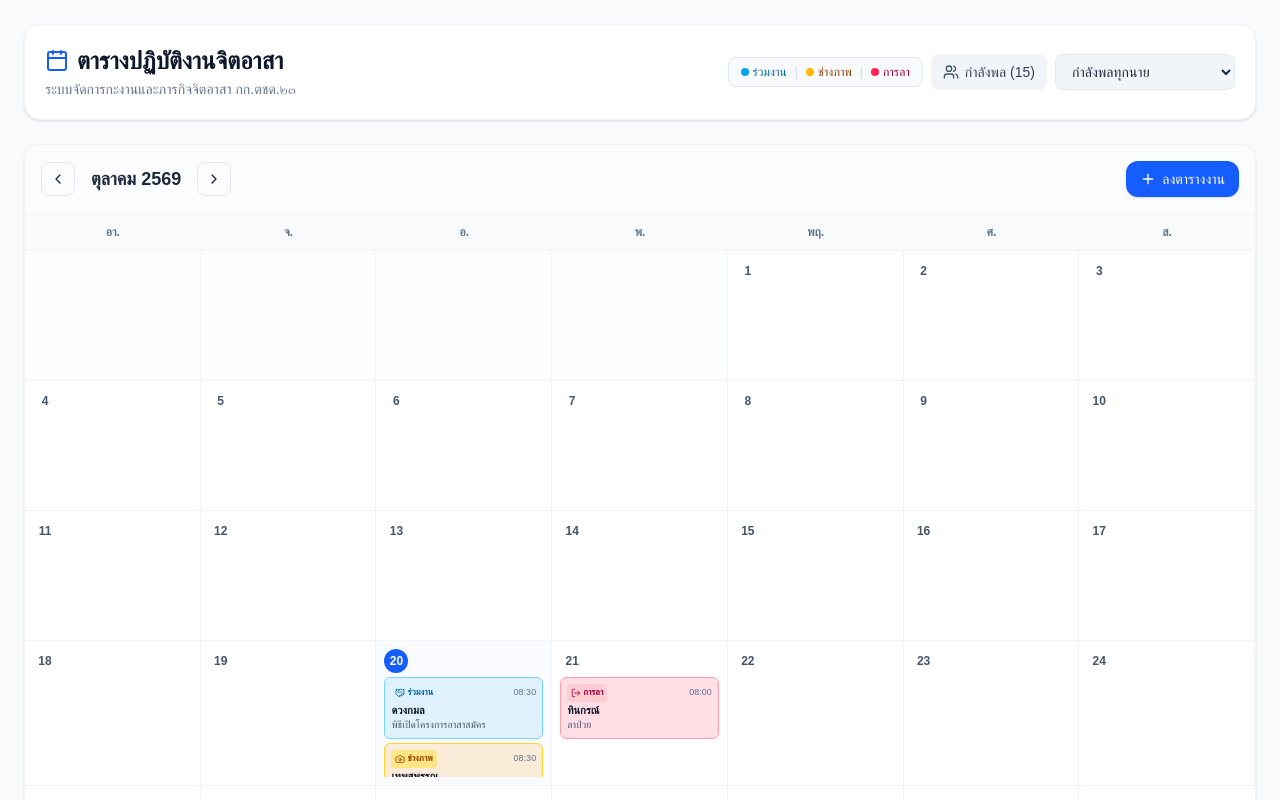
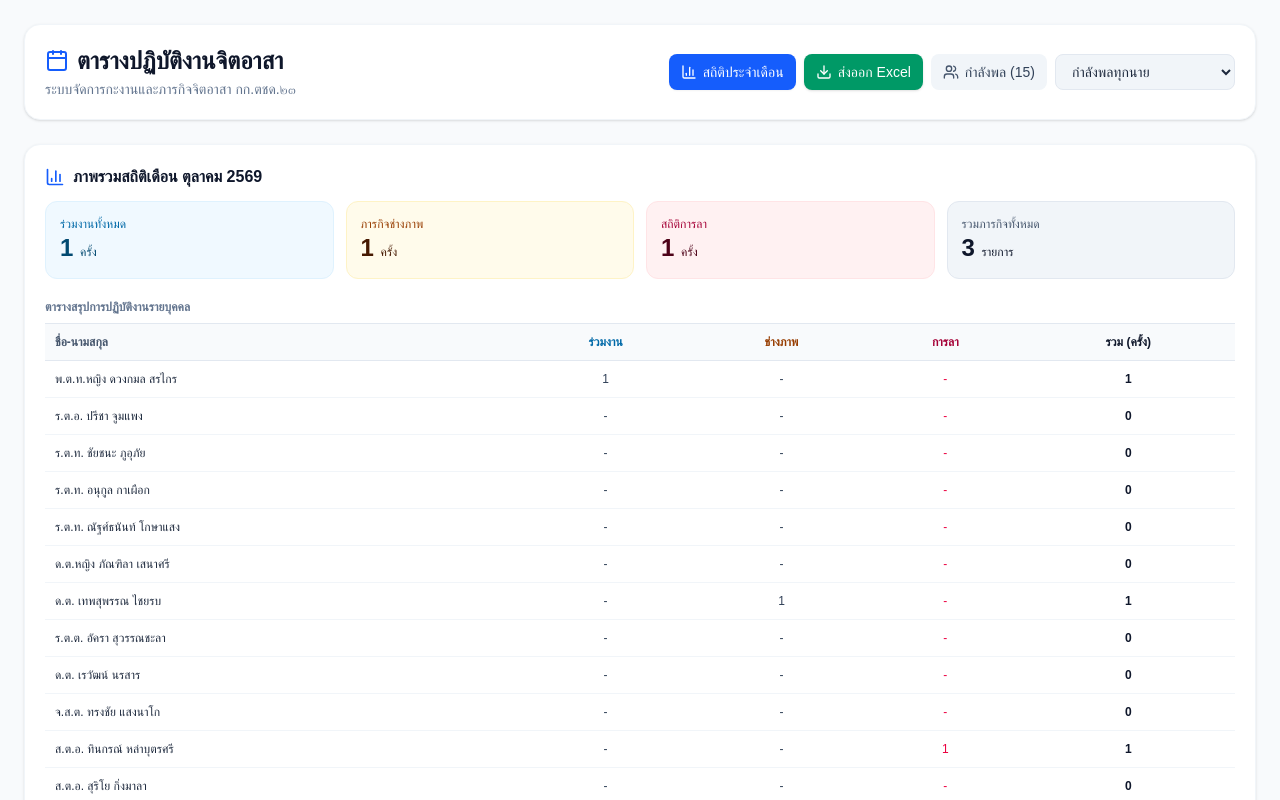
Before and after one commit to jahjah-11/team-calendar, a Next.js app: page / in a window 1280 px wide. Shown: the top 800 px of the page. Built offline with nearby package versions, Linux system fonts and the light colour scheme.

Commit message:
อัปเดตหน้าสรุปสถิติประจำเดือนแบบสมบูรณ์

```diff
--- a/src/app/page.tsx
+++ b/src/app/page.tsx
@@ -1,9 +1,33 @@
 "use client";
 
 import React, { useState } from "react";
-import { ChevronLeft, ChevronRight, Plus, User, Calendar as CalendarIcon, Users, Trash2, X, Camera, Handshake, LogOut } from "lucide-react";
+import {
+  ChevronLeft,
+  ChevronRight,
+  Plus,
+  Calendar as CalendarIcon,
+  Users,
+  Trash2,
+  X,
+  Camera,
+  Handshake,
+  LogOut,
+  Info,
+  Download,
+  BarChart3,
+} from "lucide-react";
 
-// รายชื่อกำลังพล (15 นาย)
+interface ShiftItem {
+  id: string;
+  memberId: string;
+  memberName: string;
+  date: string;
+  startTime: string;
+  endTime: string;
+  title: string;
+  type: "attend" | "photo" | "general" | "leave";
+}
+
 const INITIAL_MEMBERS = [
   { id: "1", name: "พ.ต.ท.หญิง ดวงกมล สรไกร" },
   { id: "2", name: "ร.ต.อ. ปรีชา จูมแพง" },
@@ -22,7 +46,7 @@ const INITIAL_MEMBERS = [
   { id: "15", name: "ส.ต.ต. บุญตะวัน เรืองธรรม" },
 ];
 
-const INITIAL_SHIFTS = [
+const INITIAL_SHIFTS: ShiftItem[] = [
   {
     id: "101",
     memberId: "1",
@@ -31,7 +55,7 @@ const INITIAL_SHIFTS = [
     startTime: "08:30",
     endTime: "12:00",
     title: "พิธีเปิดโครงการอาสาสมัคร",
-    type: "attend"
+    type: "attend",
   },
   {
     id: "102",
@@ -41,7 +65,7 @@ const INITIAL_SHIFTS = [
     startTime: "08:30",
     endTime: "16:30",
     title: "ถ่ายภาพกิจกรรมพิธีเปิด",
-    type: "photo"
+    type: "photo",
   },
   {
     id: "103",
@@ -51,23 +75,25 @@ const INITIAL_SHIFTS = [
     startTime: "08:00",
     endTime: "16:00",
     title: "ลาป่วย",
-    type: "leave"
+    type: "leave",
   },
 ];
 
 export default function TeamCalendarPage() {
   const [members, setMembers] = useState(INITIAL_MEMBERS);
   const [selectedMember, setSelectedMember] = useState<string>("all");
-  const [shifts, setShifts] = useState(INITIAL_SHIFTS);
+  const [shifts, setShifts] = useState<ShiftItem[]>(INITIAL_SHIFTS);
 
-  // กำหนดค่าเดือนปัจจุบัน
   const [currentYear, setCurrentYear] = useState(2026);
-  const [currentMonth, setCurrentMonth] = useState(9); // 9 คือ ตุลาคม
+  const [currentMonth, setCurrentMonth] = useState(9); // 0-indexed (9 = ตุลาคม)
 
-  // State สำหรับ Modal
+  // Modals & UI States
   const [isMemberModalOpen, setIsMemberModalOpen] = useState(false);
   const [newMemberName, setNewMemberName] = useState("");
   const [isShiftModalOpen, setIsShiftModalOpen] = useState(false);
+  const [activeShiftDetail, setActiveShiftDetail] = useState<ShiftItem | null>(null);
+  const [showStats, setShowStats] = useState(true); // เปิดแสดงสถิติไว้เป็นค่าเริ่มต้น
+
   const [shiftMemberId, setShiftMemberId] = useState(members[0]?.id || "1");
   const [shiftDate, setShiftDate] = useState("2026-10-20");
   const [shiftStartTime, setShiftStartTime] = useState("08:30");
@@ -75,20 +101,14 @@ export default function TeamCalendarPage() {
   const [shiftTitle, setShiftTitle] = useState("");
   const [shiftType, setShiftType] = useState<"attend" | "photo" | "general" | "leave">("attend");
 
-  // ฟังก์ชันคำนวณวันในเดือนแบบเต็มเดือน
   const getDaysInMonth = (year: number, month: number) => {
     const date = new Date(year, month, 1);
     const days = [];
     const firstDayIndex = date.getDay();
     const totalDays = new Date(year, month + 1, 0).getDate();
 
-    for (let i = 0; i < firstDayIndex; i++) {
-      days.push(null);
-    }
-
-    for (let i = 1; i <= totalDays; i++) {
-      days.push(i);
-    }
+    for (let i = 0; i < firstDayIndex; i++) days.push(null);
+    for (let i = 1; i <= totalDays; i++) days.push(i);
 
     return days;
   };
@@ -136,9 +156,7 @@ export default function TeamCalendarPage() {
     const member = members.find((m) => m.id === shiftMemberId);
     if (!member) return;
 
-    setShifts([
-      ...shifts,
-      {
+    const newShift: ShiftItem = {
       id: Date.now().toString(),
       memberId: member.id,
       memberName: member.name,
@@ -147,25 +165,83 @@ export default function TeamCalendarPage() {
       endTime: shiftEndTime,
       title: shiftTitle.trim(),
       type: shiftType,
-      },
-    ]);
+    };
+
+    setShifts([...shifts, newShift]);
     setShiftTitle("");
     setIsShiftModalOpen(false);
   };
 
   const handleDeleteShift = (shiftId: string) => {
     setShifts(shifts.filter((s) => s.id !== shiftId));
+    setActiveShiftDetail(null);
   };
 
-  // ฟังก์ชันดึงเฉพาะ "ชื่อ" ตัดยศ คำนำหน้า และนามสกุลออก
+  const handleExportCSV = () => {
+    if (shifts.length === 0) {
+      alert("ไม่มีข้อมูลตารางงานสำหรับส่งออก");
+      return;
+    }
+
+    let csvContent = "\uFEFFID,ชื่อ-นามสกุล,วันที่,เวลาเริ่ม,เวลาสิ้นสุด,ประเภทภารกิจ,รายละเอียด\n";
+
+    shifts.forEach((s) => {
+      const typeLabel =
+        s.type === "attend" ? "ร่วมงาน" : s.type === "photo" ? "ช่างภาพ" : s.type === "leave" ? "การลา" : "ทั่วไป";
+      const row = [
+        s.id,
+        `"${s.memberName}"`,
+        s.date,
+        s.startTime,
+        s.endTime,
+        typeLabel,
+        `"${s.title}"`,
+      ].join(",");
+      csvContent += row + "\n";
+    });
+
+    const blob = new Blob([csvContent], { type: "text/csv;charset=utf-8;" });
+    const url = URL.createObjectURL(blob);
+    const link = document.createElement("a");
+    link.setAttribute("href", url);
+    link.setAttribute("download", `volunteer-schedule-${currentYear}-${currentMonth + 1}.csv`);
+    document.body.appendChild(link);
+    link.click();
+    document.body.removeChild(link);
+  };
+
   const getFirstNameOnly = (fullName: string) => {
     if (!fullName) return "";
-    // ตัดยศและคำนำหน้าออก
-    const nameWithoutRank = fullName.replace(/^(พ\.ต\.ท\.หญิง|พ\.ต\.ท\.|ร\.ต\.อ\.|ร\.ต\.ท\.|ร\.ต\.ต\.|ด\.ต\.หญิง|ด\.ต\.|จ\.ส\.ต\.|ส\.ต\.อ\.|ส\.ต\.ท\.|ส\.ต\.ต\.|นาย|นาง|นางสาว)\s*/, "").trim();
-    // แยกตามช่องว่าง แล้วดึงเฉพาะชื่อแรก
+    const nameWithoutRank = fullName
+      .replace(
+        /^(พ\.ต\.ท\.หญิง|พ\.ต\.ท\.|ร\.ต\.อ\.|ร\.ต\.ท\.|ร\.ต\.ต\.|ด\.ต\.หญิง|ด\.ต\.|จ\.ส\.ต\.|ส\.ต\.อ\.|ส\.ต\.ท\.|ส\.ต\.ต\.|นาย|นาง|นางสาว)\s*/,
+        ""
+      )
+      .trim();
     const parts = nameWithoutRank.split(/\s+/);
     return parts[0] || fullName;
   };
+
+  // คำนวณสถิติประจำเดือน
+  const currentMonthPrefix = `${currentYear}-${(currentMonth + 1).toString().padStart(2, "0")}`;
+  const monthShifts = shifts.filter((s) => s.date.startsWith(currentMonthPrefix));
+
+  const totalAttend = monthShifts.filter((s) => s.type === "attend").length;
+  const totalPhoto = monthShifts.filter((s) => s.type === "photo").length;
+  const totalLeave = monthShifts.filter((s) => s.type === "leave").length;
+  const totalAllShifts = monthShifts.length;
+
+  const memberStats = members.map((m) => {
+    const mShifts = monthShifts.filter((s) => s.memberId === m.id);
+    return {
+      id: m.id,
+      name: m.name,
+      attendCount: mShifts.filter((s) => s.type === "attend").length,
+      photoCount: mShifts.filter((s) => s.type === "photo").length,
+      leaveCount: mShifts.filter((s) => s.type === "leave").length,
+      totalCount: mShifts.length,
+    };
+  });
 
   const filteredShifts =
     selectedMember === "all" ? shifts : shifts.filter((s) => s.memberId === selectedMember);
@@ -173,11 +249,11 @@ export default function TeamCalendarPage() {
   const getTaskStyle = (type: string) => {
     switch (type) {
       case "attend":
-        return "bg-sky-500/10 border-sky-300 text-sky-900";
+        return "bg-sky-500/10 border-sky-300 text-sky-900 hover:bg-sky-500/20";
       case "photo":
-        return "bg-amber-500/15 border-amber-300 text-amber-950 font-medium";
+        return "bg-amber-500/15 border-amber-300 text-amber-950 font-medium hover:bg-amber-500/25";
       case "leave":
-        return "bg-rose-500/15 border-rose-300 text-rose-950 font-medium";
+        return "bg-rose-500/15 border-rose-300 text-rose-950 font-medium hover:bg-rose-500/25";
       default:
         return "bg-slate-100 border-slate-200 text-slate-800";
     }
@@ -186,11 +262,23 @@ export default function TeamCalendarPage() {
   const getTaskBadge = (type: string) => {
     switch (type) {
       case "attend":
-        return <span className="inline-flex items-center gap-0.5 text-[9px] font-bold text-sky-700 bg-sky-100 px-1 py-0.5 rounded"><Handshake className="w-2.5 h-2.5" /> ร่วมงาน</span>;
+        return (
+          <span className="inline-flex items-center gap-0.5 text-[9px] font-bold text-sky-700 bg-sky-100 px-1 py-0.5 rounded">
+            <Handshake className="w-2.5 h-2.5" /> ร่วมงาน
+          </span>
+        );
       case "photo":
-        return <span className="inline-flex items-center gap-0.5 text-[9px] font-bold text-amber-800 bg-amber-200 px-1 py-0.5 rounded"><Camera className="w-2.5 h-2.5" /> ช่างภาพ</span>;
+        return (
+          <span className="inline-flex items-center gap-0.5 text-[9px] font-bold text-amber-800 bg-amber-200 px-1 py-0.5 rounded">
+            <Camera className="w-2.5 h-2.5" /> ช่างภาพ
+          </span>
+        );
       case "leave":
-        return <span className="inline-flex items-center gap-0.5 text-[9px] font-bold text-rose-800 bg-rose-200 px-1 py-0.5 rounded"><LogOut className="w-2.5 h-2.5" /> การลา</span>;
+        return (
+          <span className="inline-flex items-center gap-0.5 text-[9px] font-bold text-rose-800 bg-rose-200 px-1 py-0.5 rounded">
+            <LogOut className="w-2.5 h-2.5" /> การลา
+          </span>
+        );
       default:
         return null;
     }
@@ -209,19 +297,25 @@ export default function TeamCalendarPage() {
         </div>
 
         <div className="flex items-center gap-2 flex-wrap">
-          <div className="flex items-center gap-2 bg-slate-50 px-3 py-1.5 rounded-lg border border-slate-200 text-xs">
-            <span className="flex items-center gap-1 font-medium text-sky-700">
-              <span className="w-2 h-2 rounded-full bg-sky-500 inline-block" /> ร่วมงาน
-            </span>
-            <span className="text-slate-300">|</span>
-            <span className="flex items-center gap-1 font-medium text-amber-800">
-              <span className="w-2 h-2 rounded-full bg-amber-400 inline-block" /> ช่างภาพ
-            </span>
-            <span className="text-slate-300">|</span>
-            <span className="flex items-center gap-1 font-medium text-rose-800">
-              <span className="w-2 h-2 rounded-full bg-rose-500 inline-block" /> การลา
-            </span>
-          </div>
+          {/* ปุ่มสลับเปิด/ปิดสถิติ */}
+          <button
+            onClick={() => setShowStats(!showStats)}
+            className={`flex items-center gap-1.5 px-3 py-2 rounded-lg text-xs md:text-sm font-medium transition ${
+              showStats
+                ? "bg-blue-600 text-white shadow-xs"
+                : "bg-slate-100 hover:bg-slate-200 text-slate-700"
+            }`}
+          >
+            <BarChart3 className="w-4 h-4" /> สถิติประจำเดือน
+          </button>
+
+          <button
+            onClick={handleExportCSV}
+            className="flex items-center gap-1.5 bg-emerald-600 hover:bg-emerald-700 text-white px-3 py-2 rounded-lg text-xs md:text-sm font-medium transition shadow-sm"
+            title="ดาวน์โหลดไฟล์ Excel / CSV"
+          >
+            <Download className="w-4 h-4" /> ส่งออก Excel
+          </button>
 
           <button
             onClick={() => setIsMemberModalOpen(true)}
@@ -246,9 +340,67 @@ export default function TeamCalendarPage() {
         </div>
       </header>
 
-      {/* Main Calendar Card */}
+      {/* สรุปสถิติประจำเดือน */}
+      {showStats && (
+        <section className="max-w-7xl mx-auto mb-6 space-y-4">
+          <div className="bg-white p-5 rounded-2xl shadow-sm border border-slate-100">
+            <h2 className="text-base font-bold text-slate-900 mb-3 flex items-center gap-2">
+              <BarChart3 className="w-5 h-5 text-blue-600" />
+              ภาพรวมสถิติเดือน {monthNames[currentMonth]} {currentYear + 543}
+            </h2>
+
+            {/* การ์ดสรุป 4 ช่อง */}
+            <div className="grid grid-cols-2 md:grid-cols-4 gap-3">
+              <div className="bg-sky-50 border border-sky-100 p-3.5 rounded-xl">
+                <span className="text-xs text-sky-700 font-medium block">ร่วมงานทั้งหมด</span>
+                <span className="text-2xl font-bold text-sky-900">{totalAttend} <span className="text-xs font-normal">ครั้ง</span></span>
+              </div>
+              <div className="bg-amber-50 border border-amber-100 p-3.5 rounded-xl">
+                <span className="text-xs text-amber-800 font-medium block">ภารกิจช่างภาพ</span>
+                <span className="text-2xl font-bold text-amber-950">{totalPhoto} <span className="text-xs font-normal">ครั้ง</span></span>
+              </div>
+              <div className="bg-rose-50 border border-rose-100 p-3.5 rounded-xl">
+                <span className="text-xs text-rose-800 font-medium block">สถิติการลา</span>
+                <span className="text-2xl font-bold text-rose-950">{totalLeave} <span className="text-xs font-normal">ครั้ง</span></span>
+              </div>
+              <div className="bg-slate-100 border border-slate-200 p-3.5 rounded-xl">
+                <span className="text-xs text-slate-600 font-medium block">รวมภารกิจทั้งหมด</span>
+                <span className="text-2xl font-bold text-slate-900">{totalAllShifts} <span className="text-xs font-normal">รายการ</span></span>
+              </div>
+            </div>
+
+            {/* ตารางสรุปรายบุคคล */}
+            <div className="mt-5 overflow-x-auto">
+              <h3 className="text-xs font-semibold text-slate-500 mb-2">ตารางสรุปการปฏิบัติงานรายบุคคล</h3>
+              <table className="w-full text-xs text-left border-collapse">
+                <thead>
+                  <tr className="bg-slate-50 text-slate-600 border-y border-slate-200">
+                    <th className="p-2.5 font-semibold">ชื่อ-นามสกุล</th>
+                    <th className="p-2.5 text-center font-semibold text-sky-700">ร่วมงาน</th>
+                    <th className="p-2.5 text-center font-semibold text-amber-800">ช่างภาพ</th>
+                    <th className="p-2.5 text-center font-semibold text-rose-800">การลา</th>
+                    <th className="p-2.5 text-center font-semibold text-slate-900">รวม (ครั้ง)</th>
+                  </tr>
+                </thead>
+                <tbody className="divide-y divide-slate-100">
+                  {memberStats.map((ms) => (
+                    <tr key={ms.id} className="hover:bg-slate-50/50 transition">
+                      <td className="p-2.5 font-medium text-slate-800">{ms.name}</td>
+                      <td className="p-2.5 text-center text-slate-700">{ms.attendCount || "-"}</td>
+                      <td className="p-2.5 text-center text-slate-700">{ms.photoCount || "-"}</td>
+                      <td className="p-2.5 text-center font-medium text-rose-600">{ms.leaveCount || "-"}</td>
+                      <td className="p-2.5 text-center font-bold text-slate-900">{ms.totalCount}</td>
+                    </tr>
+                  ))}
+                </tbody>
+              </table>
+            </div>
+          </div>
+        </section>
+      )}
+
+      {/* Calendar Main */}
       <main className="max-w-7xl mx-auto bg-white rounded-2xl shadow-sm border border-slate-100 overflow-hidden">
-        {/* Calendar Controller */}
         <div className="p-4 border-b border-slate-100 flex items-center justify-between bg-slate-50/50">
           <div className="flex items-center gap-2">
             <button onClick={handlePrevMonth} className="p-2 hover:bg-white rounded-lg border border-slate-200 transition">
@@ -270,7 +422,6 @@ export default function TeamCalendarPage() {
           </button>
         </div>
 
-        {/* Calendar Grid Header */}
         <div className="grid grid-cols-7 border-b border-slate-100 bg-slate-100/50 text-center text-xs font-semibold text-slate-500 py-2.5">
           <div>อา.</div>
           <div>จ.</div>
@@ -281,7 +432,6 @@ export default function TeamCalendarPage() {
           <div>ส.</div>
         </div>
 
-        {/* Grid View */}
         <div className="grid grid-cols-7 divide-x divide-y divide-slate-100 bg-slate-50/20">
           {daysArray.map((day, index) => {
             if (day === null) {
@@ -307,21 +457,13 @@ export default function TeamCalendarPage() {
                   </span>
                 </div>
 
-                {/* Shift Items */}
                 <div className="space-y-1 overflow-y-auto max-h-[100px]">
                   {dayShifts.map((shift) => (
                     <div
                       key={shift.id}
-                      className={`text-[11px] p-1.5 rounded-md border relative group transition ${getTaskStyle(shift.type)}`}
+                      onClick={() => setActiveShiftDetail(shift)}
+                      className={`text-[11px] p-1.5 rounded-md border cursor-pointer transition ${getTaskStyle(shift.type)}`}
                     >
-                      <button
-                        onClick={() => handleDeleteShift(shift.id)}
-                        className="absolute top-1 right-1 opacity-0 group-hover:opacity-100 text-slate-400 hover:text-rose-600 transition"
-                        title="ลบภารกิจ"
-                      >
-                        <X className="w-3 h-3" />
-                      </button>
-
                       <div className="flex items-center justify-between gap-1 mb-0.5">
                         {getTaskBadge(shift.type)}
                         {shift.startTime && (
@@ -331,11 +473,10 @@ export default function TeamCalendarPage() {
                         )}
                       </div>
 
-                      {/* แสดงเฉพาะชื่อเท่านั้น */}
-                      <div className="font-semibold text-slate-900 truncate leading-tight" title={shift.memberName}>
+                      <div className="font-semibold text-slate-900 truncate leading-tight">
                         {getFirstNameOnly(shift.memberName)}
                       </div>
-                      <div className="text-[10px] text-slate-600 truncate" title={shift.title}>
+                      <div className="text-[10px] text-slate-600 truncate">
                         {shift.title}
                       </div>
                     </div>
@@ -346,6 +487,59 @@ export default function TeamCalendarPage() {
           })}
         </div>
       </main>
+
+      {/* Modal รายละเอียดภารกิจ */}
+      {activeShiftDetail && (
+        <div className="fixed inset-0 bg-black/40 flex items-center justify-center p-4 z-50 backdrop-blur-xs">
+          <div className="bg-white rounded-2xl max-w-sm w-full p-6 shadow-xl border border-slate-100">
+            <div className="flex justify-between items-center mb-4 pb-2 border-b border-slate-100">
+              <h3 className="font-bold text-slate-900 flex items-center gap-2 text-base">
+                <Info className="w-5 h-5 text-blue-600" /> รายละเอียดภารกิจ
+              </h3>
+              <button onClick={() => setActiveShiftDetail(null)} className="p-1 text-slate-400 hover:text-slate-600">
+                <X className="w-5 h-5" />
+              </button>
+            </div>
+
+            <div className="space-y-3 text-sm">
+              <div>
+                <span className="text-xs text-slate-400 block font-medium">กำลังพล</span>
+                <span className="font-semibold text-slate-800 text-base">{activeShiftDetail.memberName}</span>
+              </div>
+
+              <div>
+                <span className="text-xs text-slate-400 block font-medium">ภารกิจ / การลา</span>
+                <span className="font-medium text-slate-700">{activeShiftDetail.title}</span>
+              </div>
+
+              <div className="flex items-center justify-between bg-slate-50 p-3 rounded-xl border border-slate-100">
+                <div>
+                  <span className="text-xs text-slate-400 block font-medium">วันที่</span>
+                  <span className="font-medium text-slate-700">{activeShiftDetail.date}</span>
+                </div>
+                <div>
+                  <span className="text-xs text-slate-400 block font-medium">เวลา</span>
+                  <span className="font-medium text-slate-700">{activeShiftDetail.startTime} - {activeShiftDetail.endTime} น.</span>
+                </div>
+              </div>
+
+              <div>
+                <span className="text-xs text-slate-400 block mb-1 font-medium">ประเภท</span>
+                {getTaskBadge(activeShiftDetail.type)}
+              </div>
+            </div>
+
+            <div className="mt-6 pt-3 border-t border-slate-100 flex gap-2">
+              <button
+                onClick={() => handleDeleteShift(activeShiftDetail.id)}
+                className="w-full bg-rose-50 hover:bg-rose-100 text-rose-600 py-2.5 rounded-xl text-sm font-medium transition flex items-center justify-center gap-1.5"
+              >
+                <Trash2 className="w-4 h-4" /> ลบภารกิจนี้
+              </button>
+            </div>
+          </div>
+        </div>
+      )}
 
       {/* Modal ลงตารางงานใหม่ */}
       {isShiftModalOpen && (
```
Lines whose indentation alone changed are shown as unchanged.
